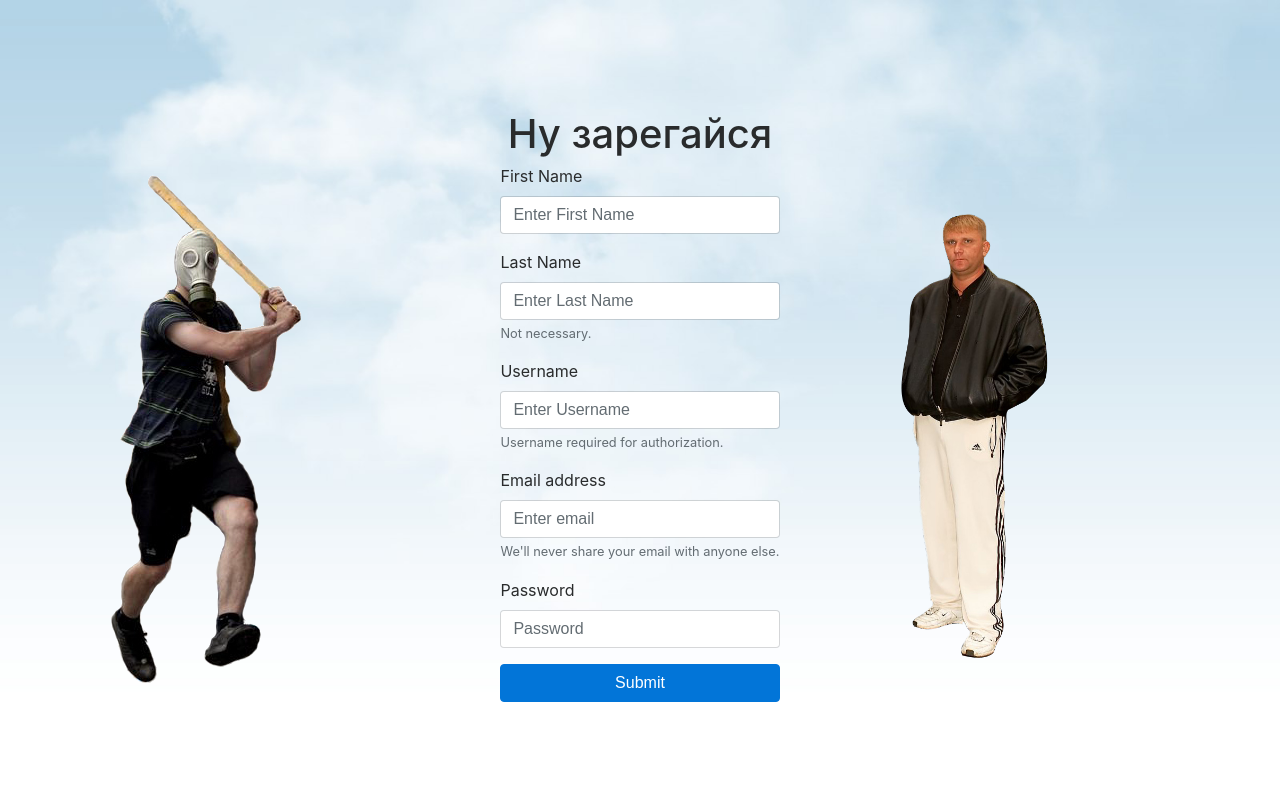
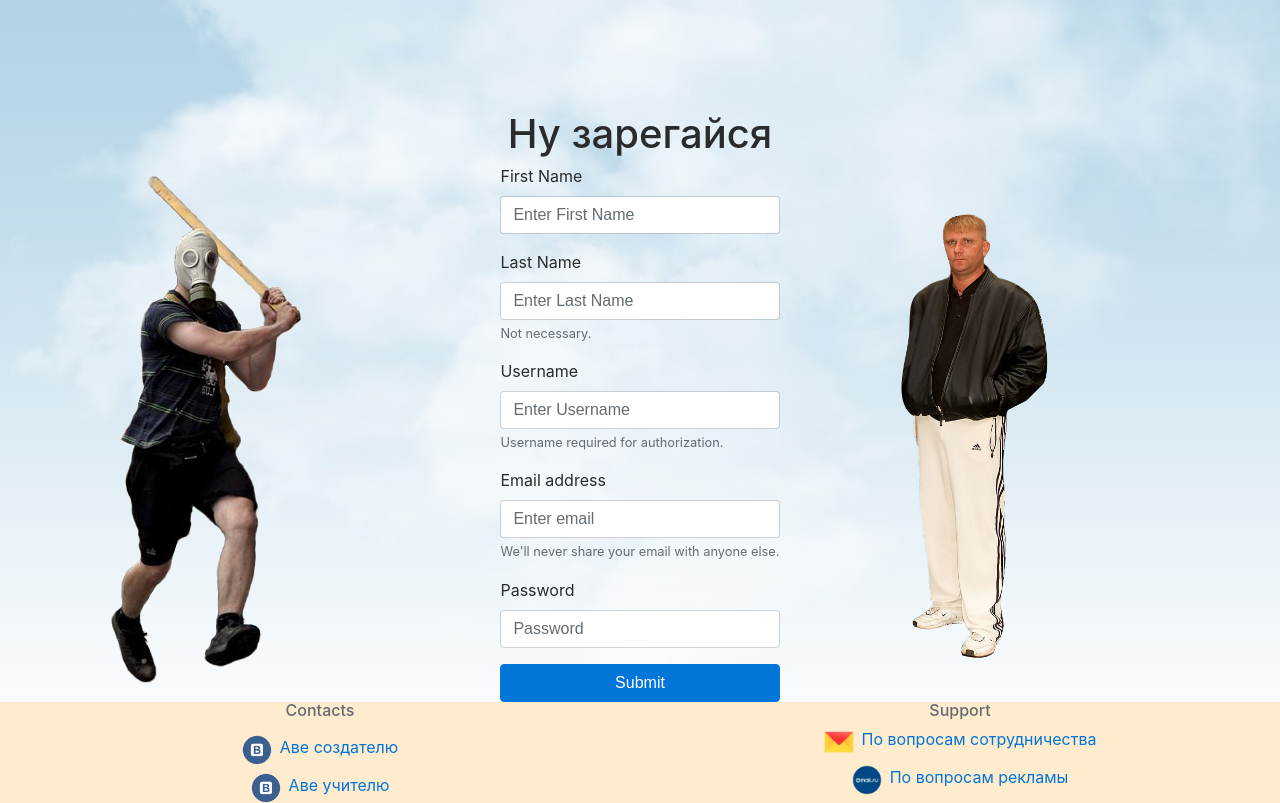
Before and after one commit to subher0/bukhach, a Django app: page /register in a window 1280 px wide. Before the commit the page ends 702 px from the top, so only its background shows below. Run offline with Django 3.2, Linux system fonts and the light colour scheme; some libraries are stand-ins or nearby versions.

Commit message:
BKCH-37 footer outline + easter egg

```diff
--- a/bukhach/templates/bukhach/general.html
+++ b/bukhach/templates/bukhach/general.html
@@ -11,6 +11,8 @@
     <title>Го бухать</title>
 </head>
 <body>
+<div class="wrapper">
+    <div class="content">
         <nav class="navbar navbar-expand-lg navbar-dark bg-dark">
             <button class="navbar-toggler" type="button" data-toggle="collapse" data-target="#navbarsExampleDefault"
                     aria-controls="navbarsExampleDefault" aria-expanded="false" aria-label="Toggle navigation">
@@ -62,8 +64,60 @@
                 </ul>
             </div>
         </nav>
+
+
         {% block content %}
         {% endblock content %}
+
+    </div>
+    <footer class="footer text-muted">
+        <div class="container-fluid">
+            <div class="row">
+                <div class="col-sm-6 text-center">
+                    <h6>Contacts</h6>
+                    <div class="media col-12 pt-2 justify-content-center">
+                        <img class="d-inline-flex mr-2" src="img/vk.png" alt="пидор">
+                        <div>
+                            <a href="https://vk.com/id62045842" target="_blank">
+                                Аве создателю
+                            </a>
+                        </div>
+                    </div>
+                    <div class="media col-12 pt-2 justify-content-center">
+                        <img class="d-inline-flex mr-2" src="img/vk.png" alt="пидор">
+                        <div>
+                            <a href="https://vk.com/id29497311" target="_blank">
+                                Аве учителю
+                            </a>
+                        </div>
+                    </div>
+                </div>
+                <div class="col-sm-6 text-center">
+                    <h6>Support</h6>
+                    <div class="media col-12 justify-content-center ">
+                        <img class="d-inline-flex mr-2" src="img/mail.png" alt="пидор">
+                        <div>
+                            <a href="mailto:zoola969@yandex.ru" target="_blank">
+                                По вопросам сотрудничества
+                            </a>
+                        </div>
+                    </div>
+                    <div class="media col-12 pt-2 justify-content-center">
+                        <img class="d-inline-flex mr-2" src="img/mailru.png" alt="пидор">
+                        <div>
+                            <a href="mailto:arid1995@mail.ru" target="_blank">
+                                По вопросам рекламы
+                            </a>
+                        </div>
+                    </div>
+                </div>
+            </div>
+
+
+        </div>
+    </footer>
+
+</div>
 
 <script src="https://code.jquery.com/jquery-3.2.1.slim.min.js"
         integrity="sha384-KJ3o2DKtIkvYIK3UENzmM7KCkRr/rE9/Qpg6aAZGJwFDMVNA/GpGFF93hXpG5KkN"
--- a/bukhach/urls.py
+++ b/bukhach/urls.py
@@ -4,9 +4,8 @@
 
 urlpatterns = [
     path(r'', page_views.index_view),
-    path(r'about', page_views.about_us_view),
     path(r'match', page_views.match_view),
-    path(r'contacts', page_views.contacts_view),
+    path(r'gay', page_views.gay_view),
 
 
     #authentication
--- a/static/style.css
+++ b/static/style.css
@@ -1,3 +1,12 @@
+* {
+  margin: 0;
+  padding: 0;
+}
+
+html {
+  height: 100%;
+}
+
 .navbar {
     position: relative;
 }
@@ -11,7 +20,7 @@ body {
     background-image: url("img/bg2.jpg");
     background-repeat: no-repeat;
     background-size: cover;
-
+    height: 100%;
 }
 
 .d-inline-flex {
@@ -62,3 +71,16 @@ body {
     color: #ff532e;
     text-align: center;
 }
+
+.wrapper {
+    display: flex;
+    flex-direction: column;
+    height: 100%;
+}
+.content {
+    flex: 1 0 auto;
+}
+.footer {
+    background-color: blanchedalmond;
+    flex: 0 0 auto;
+}
```
Also changed, not shown: bukhach/templates/bukhach/GAY.html (added, +38 -0 lines), bukhach/templates/bukhach/about_us.html (deleted, +0 -27 lines), bukhach/templates/bukhach/contacts.html (deleted, +0 -70 lines), bukhach/views/page_views.py (+2 -8 lines). Lines whose indentation alone changed are shown as unchanged.
